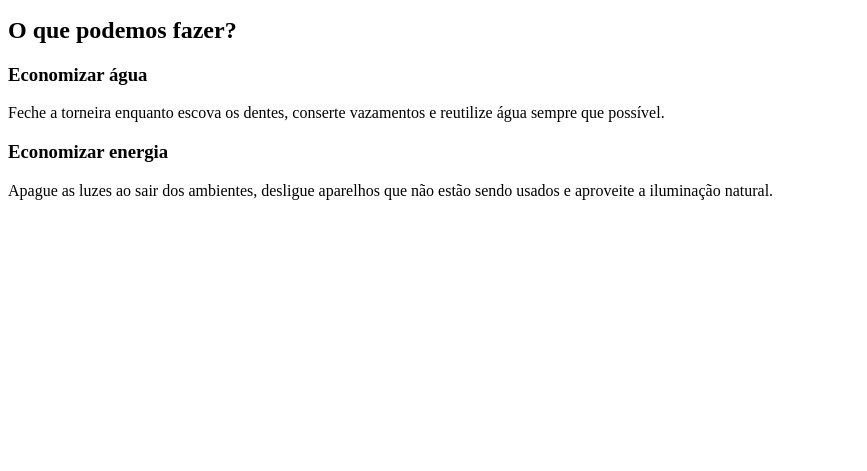
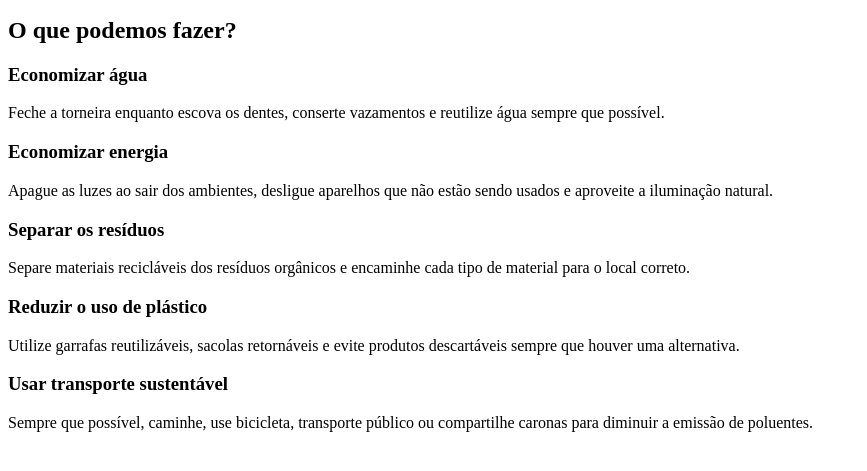
Before and after one commit to FabriciaM/techsustentavel, a plain HTML site: page acoes.html in a window 1280 px wide. Shown: the part 101-572 px from the top of the page, without its empty margins (0-867 px from the left). Drawn offline with Linux system fonts and the light colour scheme.

Commit message:
Adiciona acoes de reciclagem plastico e transporte

```diff
--- a/acoes.html
+++ b/acoes.html
@@ -34,6 +34,32 @@
                 estão sendo usados e aproveite a iluminação natural.
             </p>
         </section>
+
+        <section>
+            <h3>Separar os resíduos</h3>
+            <p>
+                Separe materiais recicláveis dos resíduos orgânicos e encaminhe cada
+                tipo de material para o local correto.
+            </p>
+        </section>
+
+        <section>
+            <h3>Reduzir o uso de plástico</h3>
+            <p>
+                Utilize garrafas reutilizáveis, sacolas retornáveis e evite produtos
+                descartáveis sempre que houver uma alternativa.
+            </p>
+        </section>
+
+        <section>
+            <h3>Usar transporte sustentável</h3>
+            <p>
+                Sempre que possível, caminhe, use bicicleta, transporte público ou
+                compartilhe caronas para diminuir a emissão de poluentes.
+            </p>
+        </section>
+
+
     </main>
 
 </body>
```
